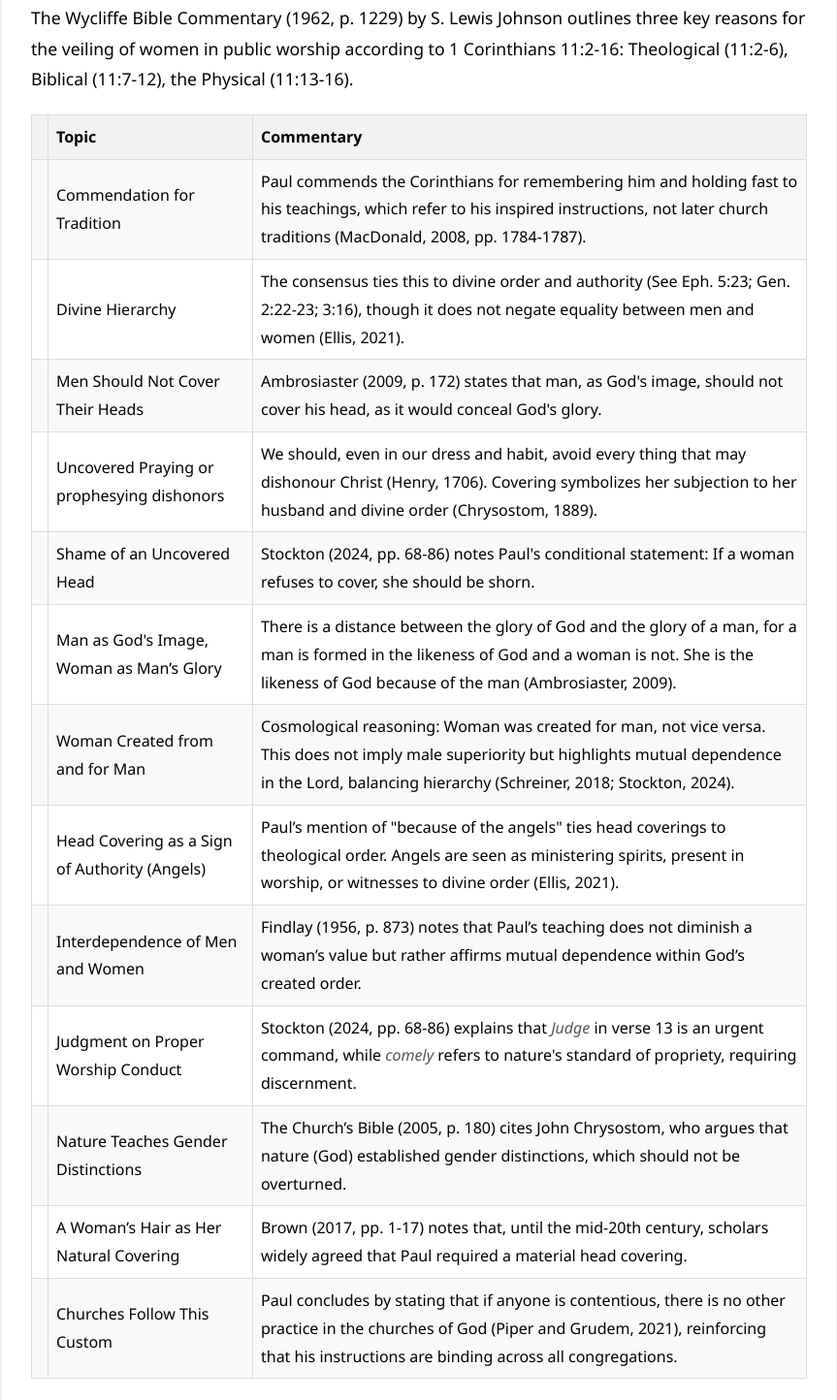
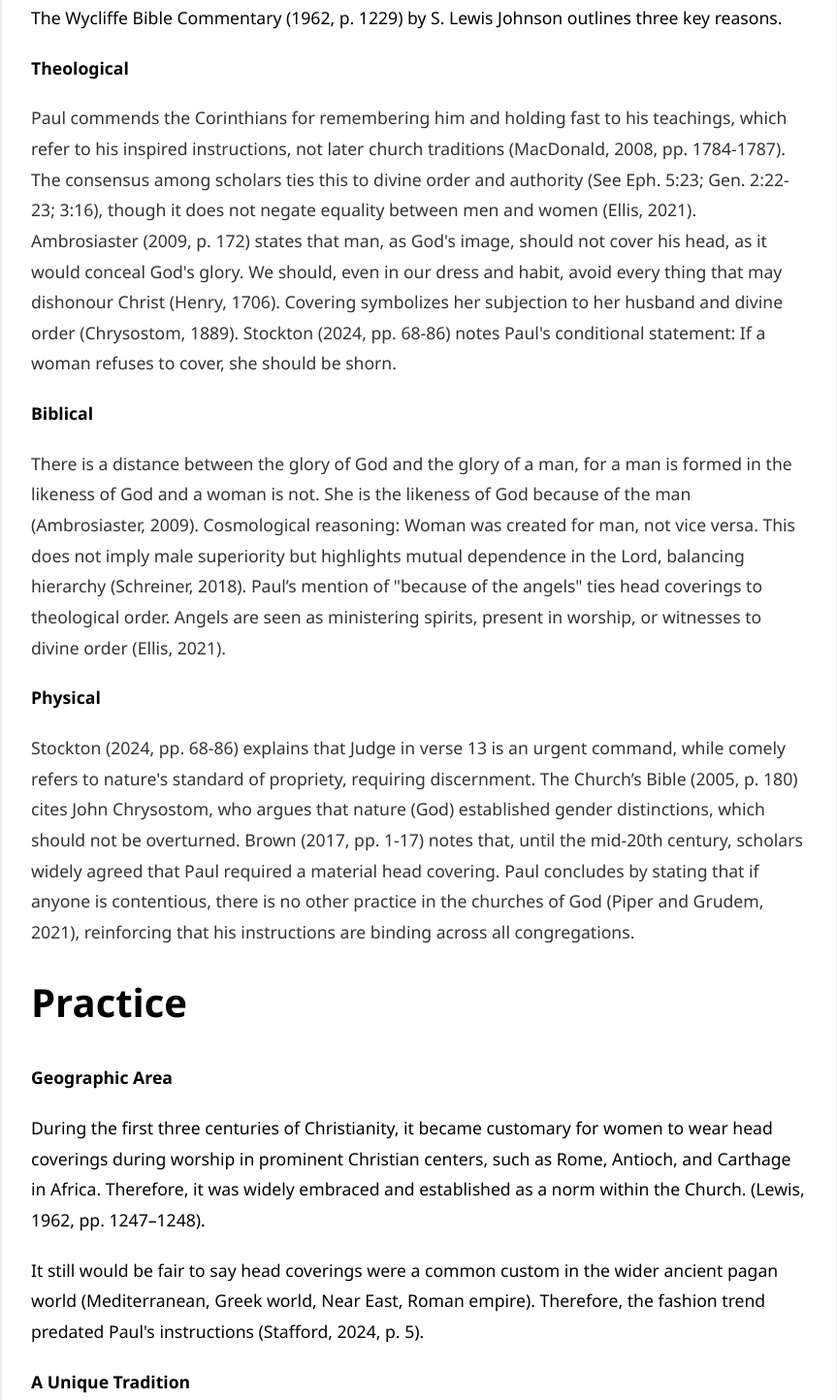
Before and after one commit to rr9889/ECR, a plain HTML site: page head_coverings.html in a window 1280 px wide. Shown: the part 1279-2723 px from the top of the page at 97% size, without its empty margins (208-1071 px from the left). Drawn offline with Linux system fonts and the light colour scheme.

Commit message:
Add files via upload

```diff
--- a/head_coverings.html
+++ b/head_coverings.html
@@ -34,7 +34,7 @@
             (Brown, Fitzmyer, &amp; Murphy, 1989).</span></p>
         <div class="ds-markdown ds-markdown--block" style="--ds-md-zoom: 1.143;"><span
 
-            style="color: #020202;"><b>Authoritative or Advise? </b></span>
+            style="color: #020202;"><b>Authoritative or Advise?</b></span>
           <p><span style="color: #020202;">At the beginning of the epistle, Paul
               addresses both the Corinthians and all believers sanctified in
               Christ “in every place” (1 Cor. 1), showing that his letters were
@@ -59,147 +59,44 @@
               2005; Pawlak, 2013).</span></p>
           <h1><span style="color: #020202;">Paul's Mandate</span></h1>
           <p><span style="color: #020202;">The Wycliffe Bible Commentary (1962,
-              p. 1229) by S. Lewis Johnson outlines three key reasons for the
-              veiling of women in public worship according to 1 Corinthians
-              11:2-16: Theological (11:2-6), Biblical (11:7-12), the Physical
-              (11:13-16).</span></p>
-          <table>
-            <tbody>
-              <tr>
-                <th><span style="color: #020202;"><br>
-                  </span></th>
-                <th><span style="color: #020202;">Topic<br>
-                  </span> </th>
-                <th><span style="color: #020202;">Commentary</span></th>
-              </tr>
-              <tr>
-                <td><span style="color: #020202;"><br>
-                  </span></td>
-                <td><span style="color: #020202;">Commendation for Tradition</span></td>
-                <td><span style="color: #020202;">Paul commends the Corinthians
-                    for remembering him and holding fast to his teachings, which
-                    refer to his inspired instructions, not later church
-                    traditions (MacDonald, 2008, pp. 1784-1787).</span></td>
-              </tr>
-              <tr>
-                <td><span style="color: #020202;"><br>
-                  </span></td>
-                <td><span style="color: #020202;">Divine Hierarchy</span></td>
-                <td><span style="color: #020202;">The consensus ties this to
-                    divine order and authority (See Eph. 5:23; Gen. 2:22-23;
-                    3:16), though it does not negate equality between men and
-                    women (Ellis, 2021).</span></td>
-              </tr>
-              <tr>
-                <td><span style="color: #020202;"><br>
-                  </span></td>
-                <td><span style="color: #020202;">Men Should Not Cover Their
-                    Heads</span></td>
-                <td><span style="color: #020202;">Ambrosiaster (2009, p. 172)
-                    states that man, as God's image, should not cover his head,
-                    as it would conceal God's glory.</span></td>
-              </tr>
-              <tr>
-                <td><span style="color: #020202;"><br>
-                  </span></td>
-                <td><span style="color: #020202;">Uncovered Praying or
-                    prophesying dishonors<br>
-                  </span> </td>
-                <td><span style="color: #020202;">We should, even in our dress
-                    and habit, avoid every thing that may dishonour Christ
-                    (Henry, 1706). Covering symbolizes her subjection to her
-                    husband and divine order (Chrysostom, 1889).</span></td>
-              </tr>
-              <tr>
-                <td><span style="color: #020202;"><br>
-                  </span></td>
-                <td><span style="color: #020202;">Shame of an Uncovered Head</span></td>
-                <td><span style="color: #020202;">Stockton (2024, pp. 68-86)
-                    notes Paul's conditional statement: If a woman refuses to
-                    cover, she should be shorn.</span></td>
-              </tr>
-              <tr>
-                <td><span style="color: #020202;"><br>
-                  </span></td>
-                <td><span style="color: #020202;">Man as God's Image, Woman as
-                    Man’s Glory</span></td>
-                <td><span style="color: #020202;">There is a distance between
-                    the glory of God and the glory of a man, for a man is formed
-                    in the likeness of God and a woman is not. She is the
-                    likeness of God because of the man (Ambrosiaster, 2009).</span></td>
-              </tr>
-              <tr>
-                <td><span style="color: #020202;"><br>
-                  </span></td>
-                <td><span style="color: #020202;">Woman Created from and for Man</span></td>
-                <td><span style="color: #020202;">Cosmological reasoning: Woman
-                    was created for man, not vice versa. This does not imply
-                    male superiority but highlights mutual dependence in the
-                    Lord, balancing hierarchy (Schreiner, 2018; Stockton, 2024).</span></td>
-              </tr>
-              <tr>
-                <td><span style="color: #020202;"><br>
-                  </span></td>
-                <td><span style="color: #020202;">Head Covering as a Sign of
-                    Authority (Angels)</span></td>
-                <td><span style="color: #020202;">Paul’s mention of "because of
-                    the angels" ties head coverings to theological order. Angels
-                    are seen as ministering spirits, present in worship, or
-                    witnesses to divine order&nbsp;(Ellis, 2021).</span></td>
-              </tr>
-              <tr>
-                <td><span style="color: #020202;"><br>
-                  </span></td>
-                <td><span style="color: #020202;">Interdependence of Men and
-                    Women</span></td>
-                <td><span style="color: #020202;">Findlay (1956, p. 873) notes
-                    that Paul’s teaching does not diminish a woman’s value but
-                    rather affirms mutual dependence within God’s created order.</span></td>
-              </tr>
-              <tr>
-                <td><span style="color: #020202;"><br>
-                  </span></td>
-                <td><span style="color: #020202;">Judgment on Proper Worship
-                    Conduct</span></td>
-                <td><span style="color: #020202;">Stockton (2024, pp. 68-86)
-                    explains that <em data-start="1790" data-end="1797">Judge</em>
-                    in verse 13 is an urgent command, while <em data-start="1842"
-
-                      data-end="1850">comely</em> refers to nature's standard of
-                    propriety, requiring discernment.</span></td>
-              </tr>
-              <tr>
-                <td><span style="color: #020202;"><br>
-                  </span></td>
-                <td><span style="color: #020202;">Nature Teaches Gender
-                    Distinctions</span></td>
-                <td><span style="color: #020202;">The Church’s Bible (2005, p.
-                    180) cites John Chrysostom, who argues that nature (God)
-                    established gender distinctions, which should not be
-                    overturned.</span></td>
-              </tr>
-              <tr>
-                <td><span style="color: #020202;"><br>
-                  </span></td>
-                <td><span style="color: #020202;">A Woman’s Hair as Her Natural
-                    Covering</span></td>
-                <td><span style="color: #020202;">Brown (2017, pp. 1-17) notes
-                    that, until the mid-20th century, scholars widely agreed
-                    that Paul required a material head covering.<span class="reference-text"><cite
-
-                        id="CITEREFBrown2011" class="citation book cs1"></cite></span></span></td>
-              </tr>
-              <tr>
-                <td><span style="color: #020202;"><br>
-                  </span></td>
-                <td><span style="color: #020202;">Churches Follow This Custom</span></td>
-                <td><span style="color: #020202;">Paul concludes by stating that
-                    if anyone is contentious, there is no other practice in the
-                    churches of God (Piper and Grudem, 2021), reinforcing that
-                    his instructions are binding across all congregations.</span></td>
-              </tr>
-            </tbody>
-          </table>
+              p. 1229) by S. Lewis Johnson outlines three key reasons.</span></p>
+          <p><b><span style="color: #020202;">Theological</span></b></p>
+          <p>Paul commends the Corinthians for remembering him and holding fast
+            to his teachings, which refer to his inspired instructions, not
+            later church traditions (MacDonald, 2008, pp. 1784-1787). The
+            consensus among scholars ties this to divine order and authority
+            (See Eph. 5:23; Gen. 2:22-23; 3:16), though it does not negate
+            equality between men and women (Ellis, 2021). Ambrosiaster (2009, p.
+            172) states that man, as God's image, should not cover his head, as
+            it would conceal God's glory. We should, even in our dress and
+            habit, avoid every thing that may dishonour Christ (Henry, 1706).
+            Covering symbolizes her subjection to her husband and divine order
+            (Chrysostom, 1889). Stockton (2024, pp. 68-86) notes Paul's
+            conditional statement: If a woman refuses to cover, she should be
+            shorn.<b><span style="color: #020202;"><br>
+              </span></b></p>
+          <p><b><span style="color: #020202;">Biblical</span></b></p>
+          <p>There is a distance between the glory of God and the glory of a
+            man, for a man is formed in the likeness of God and a woman is not.
+            She is the likeness of God because of the man (Ambrosiaster, 2009).
+            Cosmological reasoning: Woman was created for man, not vice versa.
+            This does not imply male superiority but highlights mutual
+            dependence in the Lord, balancing hierarchy (Schreiner, 2018).
+            Paul’s mention of "because of the angels" ties head coverings to
+            theological order. Angels are seen as ministering spirits, present
+            in worship, or witnesses to divine order (Ellis, 2021).</p>
+          <p><span style="color: #020202;"><b>Physical</b></span></p>
+          <p><span style="color: #020202;"></span>Stockton (2024, pp. 68-86)
+            explains that Judge in verse 13 is an urgent command, while comely
+            refers to nature's standard of propriety, requiring discernment. The
+            Church’s Bible (2005, p. 180) cites John Chrysostom, who argues that
+            nature (God) established gender distinctions, which should not be
+            overturned. Brown (2017, pp. 1-17) notes that, until the mid-20th
+            century, scholars widely agreed that Paul required a material head
+            covering. Paul concludes by stating that if anyone is contentious,
+            there is no other practice in the churches of God (Piper and Grudem,
+            2021), reinforcing that his instructions are binding across all
+            congregations.</p>
           <h1><span style="color: #020202;">Practice</span></h1>
           <span style="color: #020202;"></span>
           <p><span style="color: #020202;"><b>Geographic Area</b></span></p>
```
